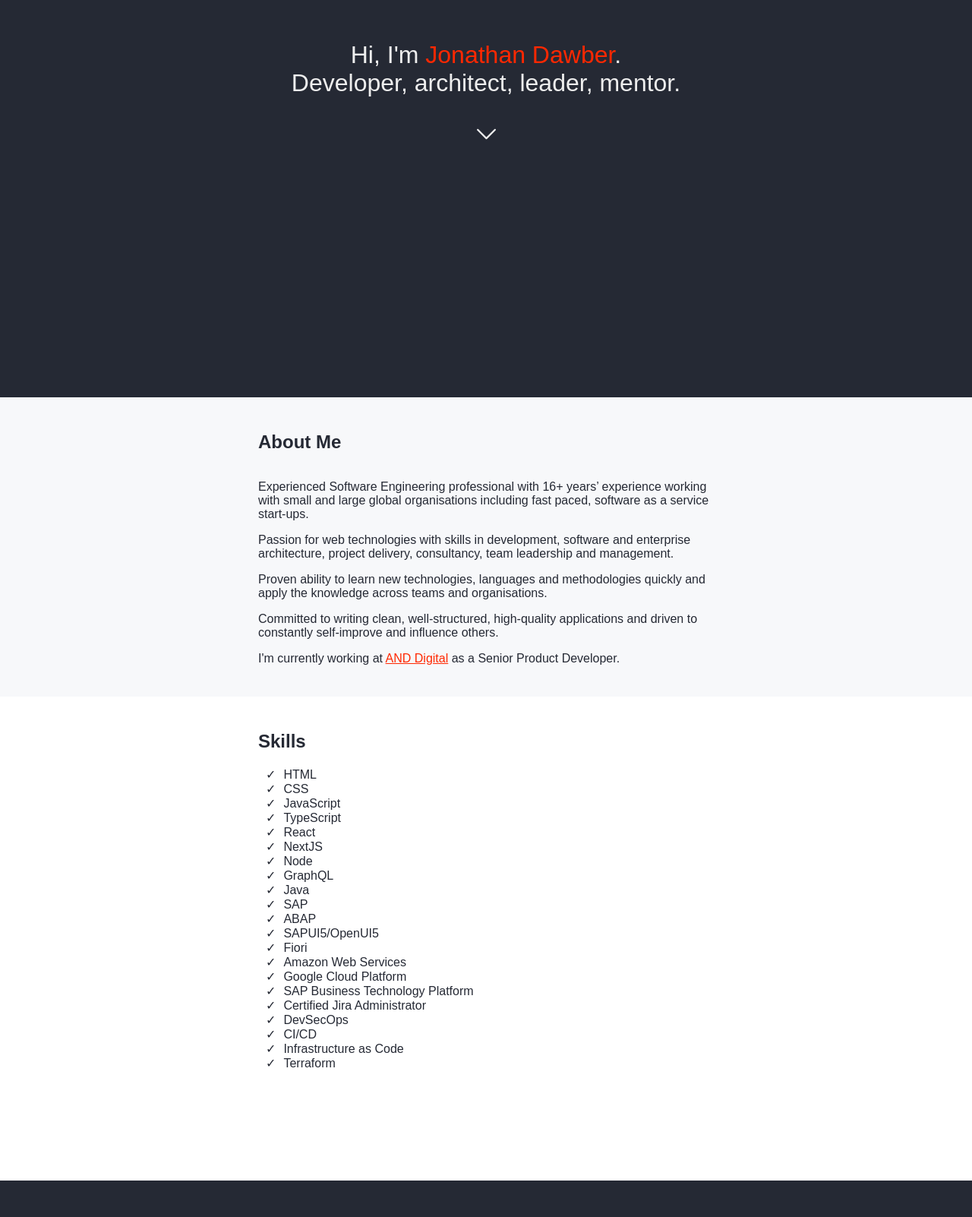
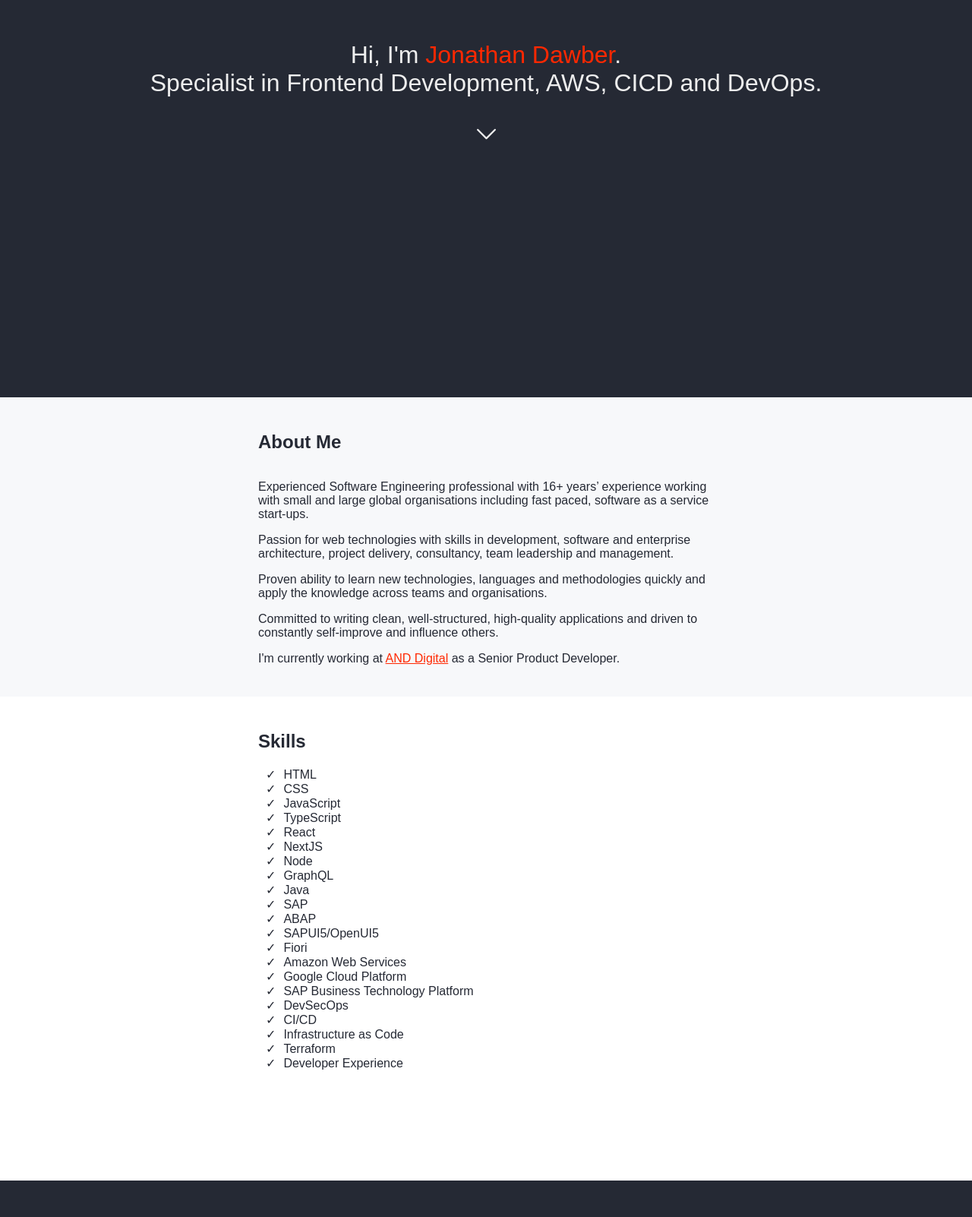
Before and after one commit to jdawber/jdawber.co.uk, a Next.js app: page / in a window 1280 px wide. Shown: the part 277-1879 px from the top of the page at 76% size. Built offline with nearby package versions, Linux system fonts and the light colour scheme.

Commit message:
Update about me (#11)

```diff
--- a/pages/index.tsx
+++ b/pages/index.tsx
@@ -19,7 +19,7 @@ interface Configuration {
 
 const configuration: Configuration = {
 	name: "Jonathan Dawber",
-	summary: "Developer, architect, leader, mentor.",
+	summary: "Specialist in Frontend Development, AWS, CICD and DevOps.",
 	googleSiteVerification: "c4Xf-Mdm2ka3EEruESb1i7n39zzbG-R1tlXWzWzXB7c",
 	skills: [
 		{ key: "html", name: "HTML" },
@@ -38,11 +38,11 @@ const configuration: Configuration = {
 		{ key: "aws", name: "Amazon Web Services" },
 		{ key: "gcp", name: "Google Cloud Platform" },
 		{ key: "btp", name: "SAP Business Technology Platform" },
-		{ key: "jira", name: "Certified Jira Administrator" },
 		{ key: "devsecops", name: "DevSecOps" },
 		{ key: "cicd", name: "CI/CD" },
 		{ key: "iac", name: "Infrastructure as Code" },
 		{ key: "terraform", name: "Terraform" },
+		{ key: "devex", name: "Developer Experience" },
 	],
 };
 
```
